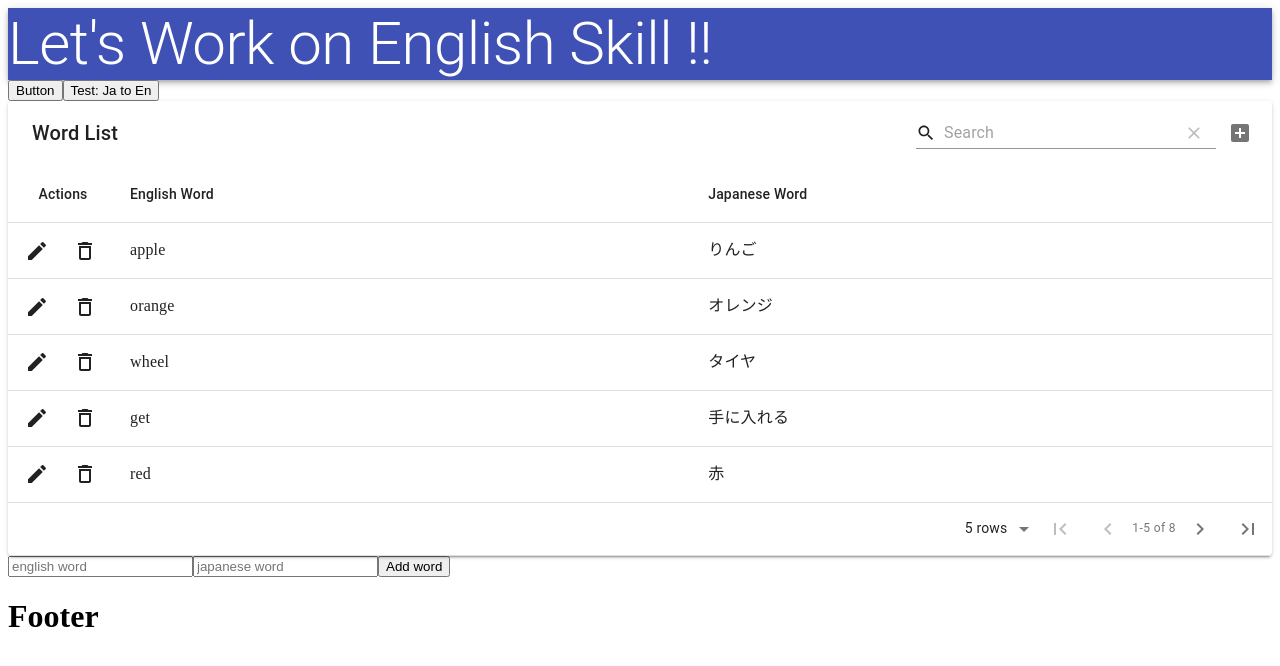
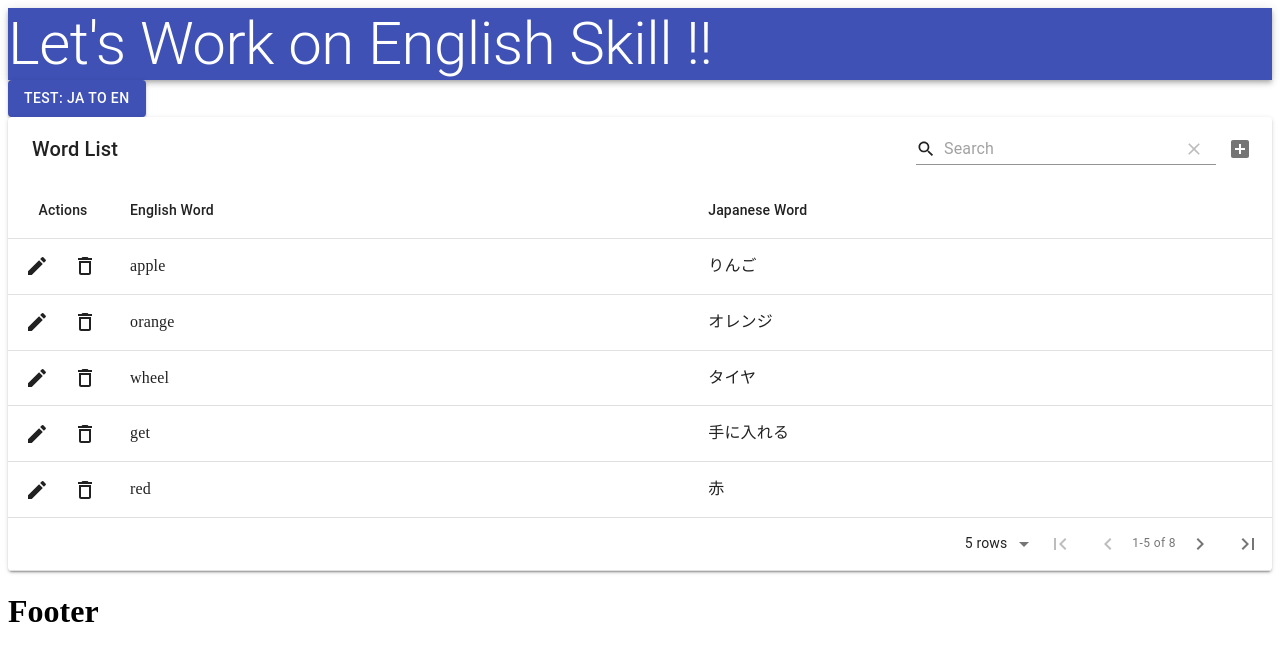
Before and after one commit to shinya-ml/english_learn, a Next.js app: page / in a window 1280 px wide. Shown: the top 666 px of the page. Built offline with nearby package versions, Linux system fonts and the light colour scheme.

Commit message:
いらないcomponent消した

```diff
--- a/components/Buttons.js
+++ b/components/Buttons.js
@@ -1,14 +1,14 @@
 import React from 'react';
-import { useSelector } from 'react-redux';
 import Link from 'next/link';
+import { Button } from '@material-ui/core';
 
 export const Buttons = () => {
-  const wordList = useSelector((state) => state.word.wordList);
   return (
     <div>
-      <button onClick={() => console.log(wordList)}>Button</button>
       <Link href="/japanese_to_english_test">
-        <button>Test: Ja to En</button>
+        <Button color="primary" variant="contained">
+          Test: Ja to En
+        </Button>
       </Link>
     </div>
   );
--- a/components/NewWordInfoForm.js
+++ /dev/null
@@ -1,41 +0,0 @@
-import React from 'react';
-import { useState } from 'react';
-import { useDispatch } from 'react-redux';
-import { editWord } from '../ducks/slice';
-
-export const NewWordInfoForm = ({ index }) => {
-  const dispatch = useDispatch();
-
-  const [english, setEnglish] = useState('');
-  const [japanese, setJapanese] = useState('');
-
-  const submit = () => {
-    const payload = {
-      index: index,
-      newWord: {
-        word: english,
-        ja: japanese,
-      },
-    };
-    dispatch(editWord(payload));
-    setEnglish('');
-    setJapanese('');
-  };
-
-  return (
-    <div>
-      <h1>Edit</h1>
-      <input
-        onChange={(e) => setEnglish(e.target.value)}
-        value={english}
-        placeholder="englsih"
-      />
-      <input
-        onChange={(e) => setJapanese(e.target.value)}
-        value={japanese}
-        placeholder="japanese"
-      />
-      <button onClick={submit}>submit</button>
-    </div>
-  );
-};
--- a/components/WordForm.js
+++ /dev/null
@@ -1,32 +0,0 @@
-import React, { Component } from 'react';
-import { useState } from 'react';
-import { useDispatch } from 'react-redux';
-import { addWord } from '../ducks/slice';
-
-export const WordForm = () => {
-  const dispatch = useDispatch();
-
-  const [enWord, setEnWord] = useState('');
-  const [jaWord, setJaWord] = useState('');
-
-  const onClick = () => {
-    dispatch(addWord({ word: enWord, ja: jaWord }));
-    setEnWord('');
-    setJaWord('');
-  };
-  return (
-    <div>
-      <input
-        onChange={(e) => setEnWord(e.target.value)}
-        value={enWord}
-        placeholder="english word"
-      />
-      <input
-        onChange={(e) => setJaWord(e.target.value)}
-        value={jaWord}
-        placeholder="japanese word"
-      />
-      <button onClick={onClick}>Add word</button>
-    </div>
-  );
-};
--- a/components/WordList.js
+++ b/components/WordList.js
@@ -1,10 +1,8 @@
-import React from 'react';
+import React, { forwardRef } from 'react';
 import { useDispatch, useSelector } from 'react-redux';
-import { NewWordInfoForm } from './NewWordInfoForm';
 import { getIndex } from '../util';
 import MaterialTable from 'material-table';
 import { addWord, editWord, deleteWord } from '../ducks/slice';
-import { forwardRef } from 'react';
 import { resetServerContext } from 'react-beautiful-dnd';
 import AddBox from '@material-ui/icons/AddBox';
 import ArrowUpward from '@material-ui/icons/ArrowUpward';
--- a/pages/index.js
+++ b/pages/index.js
@@ -2,7 +2,6 @@ import React from 'react';
 import { Header } from '../components/Header';
 import { Buttons } from '../components/Buttons';
 import { WordList } from '../components/WordList';
-import { WordForm } from '../components/WordForm';
 import { Footer } from '../components/Footer';
 
 class TopPage extends React.Component {
@@ -12,7 +11,6 @@ class TopPage extends React.Component {
         <Header />
         <Buttons />
         <WordList />
-        <WordForm />
         <Footer />
       </div>
     );
```
